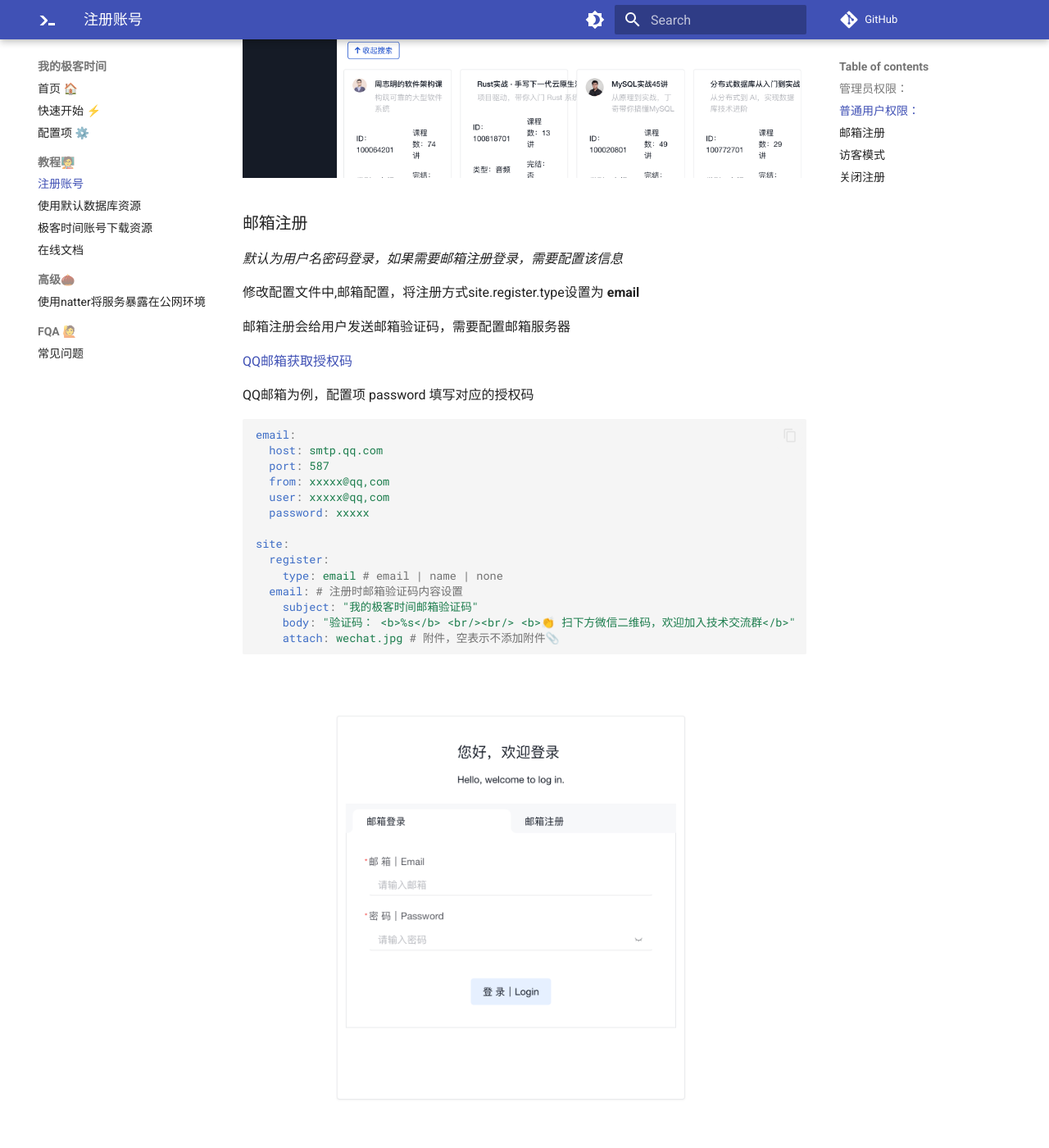
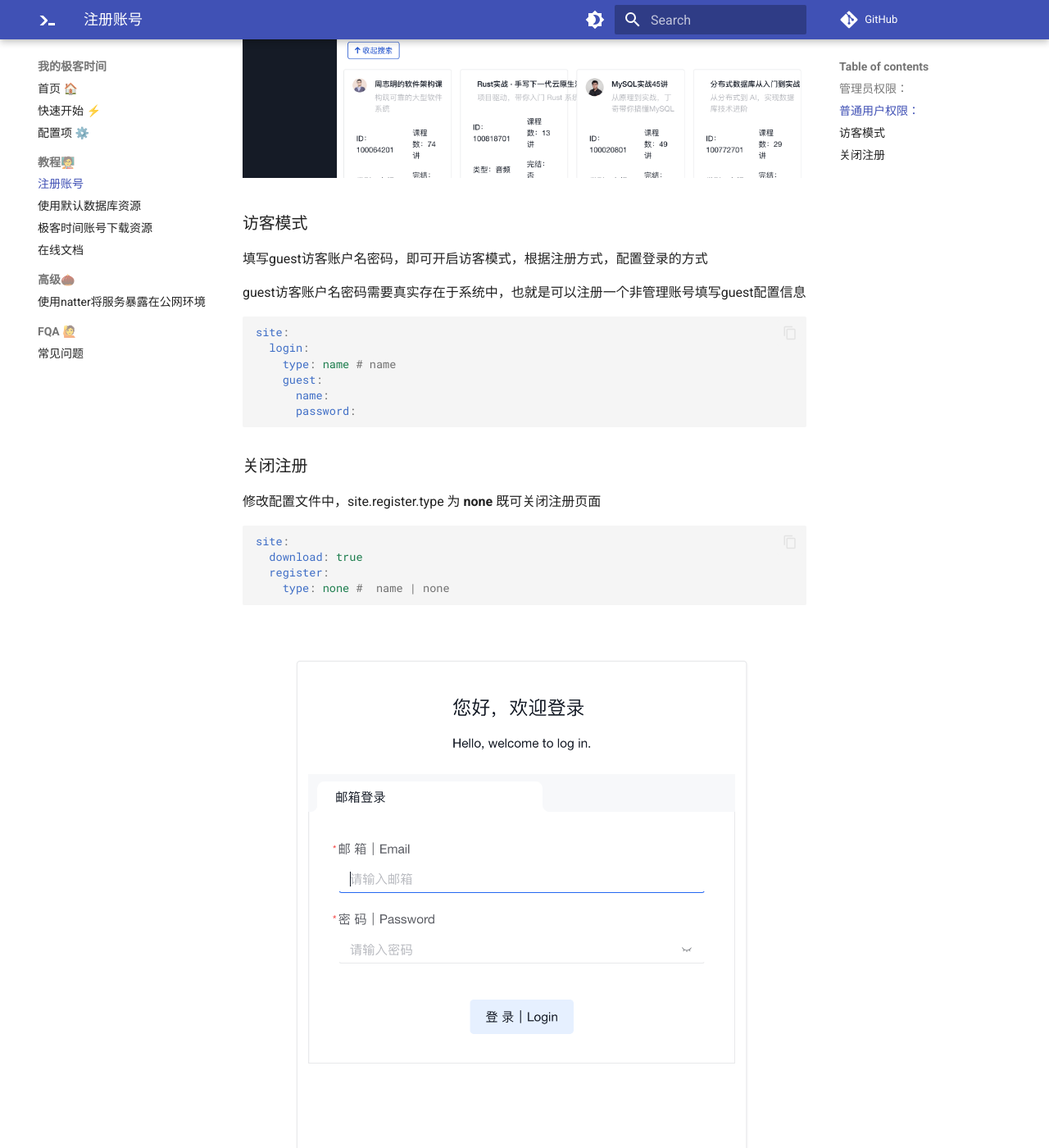
Before and after one commit to zkep/my-geektime, an MkDocs documentation site: the page built from docs/guide/register.md, in a window 1280 px wide and 1400 px high, scrolled down 1302 px. Shown: the whole window at 82% size. Built offline with MkDocs 1.6.1 and Material for MkDocs 9.7.7, drawn with Linux system fonts in a browser that asks for light colours; comment, search, counter and statistics services are not loaded; the version menu is left out; some of the changed text lies outside the part shown.

Commit message:
👋update task html

````diff
--- a/docs/guide/register.md
+++ b/docs/guide/register.md
@@ -18,35 +18,6 @@
 
 <img src="../../images/user_home.png" />
 
-### 邮箱注册
-*默认为用户名密码登录，如果需要邮箱注册登录，需要配置该信息*
-
-修改配置文件中,邮箱配置，将注册方式site.register.type设置为 **email**
-
-邮箱注册会给用户发送邮箱验证码，需要配置邮箱服务器
-
-[QQ邮箱获取授权码](https://service.mail.qq.com/detail/0/75)
-
-QQ邮箱为例，配置项 password 填写对应的授权码
-
-```yaml
-email:
-  host: smtp.qq.com
-  port: 587
-  from: xxxxx@qq,com
-  user: xxxxx@qq,com
-  password: xxxxx
-
-site:
-  register:
-    type: email # email | name | none
-  email: # 注册时邮箱验证码内容设置
-    subject: "我的极客时间邮箱验证码"
-    body: "验证码： <b>%s</b> <br/><br/> <b>👏 扫下方微信二维码，欢迎加入技术交流群</b>"
-    attach: wechat.jpg # 附件，空表示不添加附件📎
-```
-<img src="../../images/login_with_email.png" />
-
 ### 访客模式
 填写guest访客账户名密码，即可开启访客模式，根据注册方式，配置登录的方式
 
@@ -55,7 +26,7 @@ guest访客账户名密码需要真实存在于系统中，也就是可以注册
 ```yaml
 site:
   login:
-    type: name # email | name
+    type: name # name
     guest:
       name:
       password:
@@ -66,6 +37,6 @@ site:
 site:
   download: true
   register:
-    type: none # email | name | none
+    type: none #  name | none
 ```
 <img src="../../images/only_login.png" />
````
Also changed, not shown: 5 other files.
